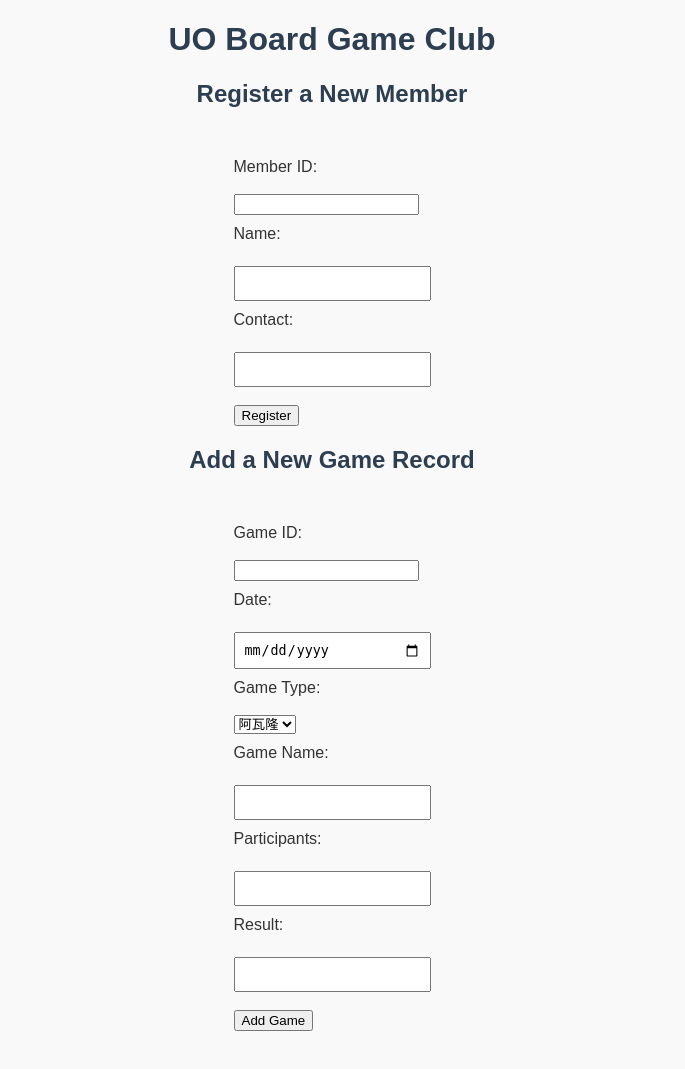
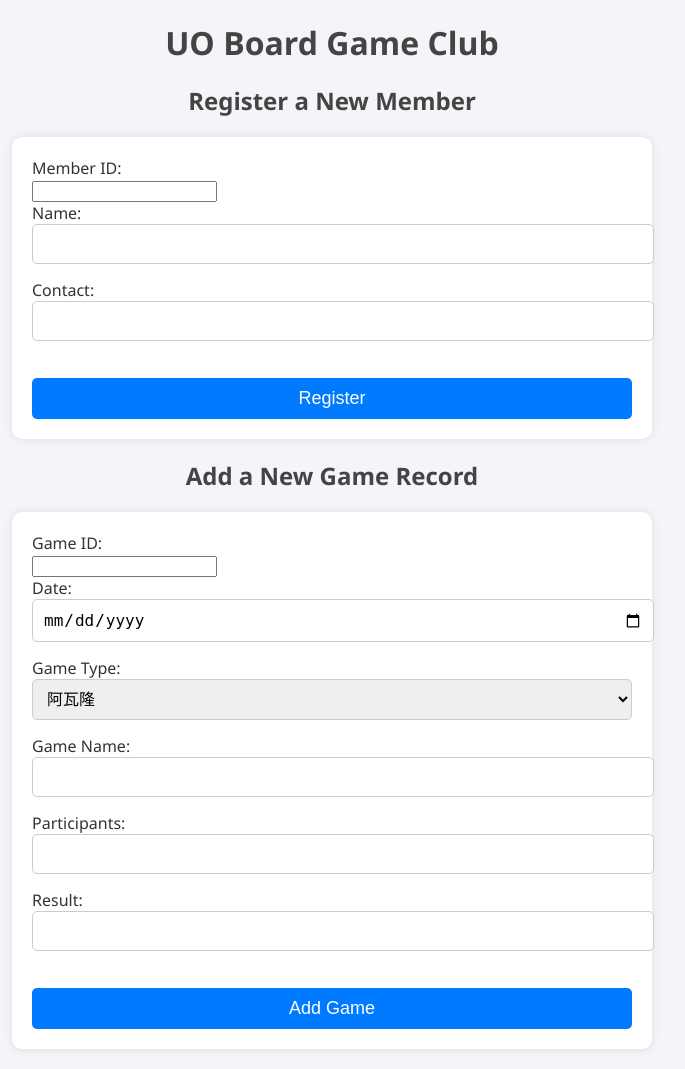
Before and after one commit to SeanJiang77/UOBOARD, a Flask app: page / in a window 1280 px wide. Shown: the whole page, without its empty margins (308-993 px from the left). Before the commit the page ends 1031 px from the top, so only its background shows below. Run offline with Flask 3, Linux system fonts and the light colour scheme.

Commit message:
css better looking

```diff
--- a/static/style.css
+++ b/static/style.css
@@ -1,55 +1,111 @@
+/* 全局样式 */
 body {
-    font-family: Arial, sans-serif;
-    background-color: #f9f9f9;
-    color: #333;
+    font-family: 'Segoe UI', Tahoma, Geneva, Verdana, sans-serif;
+    background-color: #f4f4f9;
     margin: 0;
     padding: 0;
-    text-align: center;
+    color: #333;
 }
 
-h1, h2 {
-    color: #2c3e50;
+/* 容器 */
+.container {
+    max-width: 1200px;
+    margin: 0 auto;
+    padding: 20px;
 }
 
-form {
-    display: inline-block;
-    text-align: left;
-    margin-top: 20px;
+/* 标题样式 */
+h1, h2 {
+    color: #444;
+    text-align: center;
+    margin-bottom: 20px;
 }
 
-label {
-    display: block;
-    margin-top: 10px;
+/* 表单样式 */
+form {
+    background-color: #fff;
+    padding: 20px;
+    border-radius: 10px;
+    box-shadow: 0 0 10px rgba(0, 0, 0, 0.1);
+    max-width: 600px;
+    margin: 20px auto;
 }
 
-input[type="text"],
-input[type="date"] {
+form input[type="text"],
+form input[type="email"],
+form input[type="date"],
+form select {
     width: 100%;
-    padding: 8px;
-    margin-top: 5px;
-    box-sizing: border-box;
+    padding: 10px;
+    margin-bottom: 15px;
+    border-radius: 5px;
+    border: 1px solid #ccc;
+    font-size: 16px;
 }
 
-input[type="submit"] {
-    margin-top: 20px;
-    padding: 10px 20px;
-    background-color: #2c3e50;
-    color: white;
-    border: none;
-    cursor: pointer;
+form input[type="text"]:focus,
+form input[type="email"]:focus,
+form input[type="date"]:focus,
+form select:focus {
+    border-color: #007bff;
+    outline: none;
 }
 
-input[type="submit"]:hover {
-    background-color: #34495e;
+form button {
+    width: 100%;
+    padding: 10px;
+    background-color: #007bff;
+    border: none;
+    border-radius: 5px;
+    color: white;
+    font-size: 18px;
+    cursor: pointer;
+    transition: background-color 0.3s ease;
 }
 
-a {
-    display: inline-block;
-    margin-top: 20px;
-    color: #3498db;
-    text-decoration: none;
+form button:hover {
+    background-color: #0056b3;
 }
 
-a:hover {
-    text-decoration: underline;
+/* 卡片样式 */
+.card {
+    background-color: #fff;
+    padding: 20px;
+    margin: 20px 0;
+    border-radius: 10px;
+    box-shadow: 0 4px 6px rgba(0, 0, 0, 0.1);
+    transition: transform 0.3s ease, box-shadow 0.3s ease;
 }
+
+.card:hover {
+    transform: translateY(-10px);
+    box-shadow: 0 6px 12px rgba(0, 0, 0, 0.2);
+}
+
+/* 按钮样式 */
+.button {
+    display: inline-block;
+    padding: 10px 20px;
+    background-color: #28a745;
+    color: white;
+    text-align: center;
+    border-radius: 5px;
+    text-decoration: none;
+    transition: background-color 0.3s ease, transform 0.3s ease;
+}
+
+.button:hover {
+    background-color: #218838;
+    transform: translateY(-2px);
+}
+
+/* 响应式设计 */
+@media (max-width: 768px) {
+    .container {
+        padding: 10px;
+    }
+
+    form {
+        padding: 15px;
+    }
+}
```
